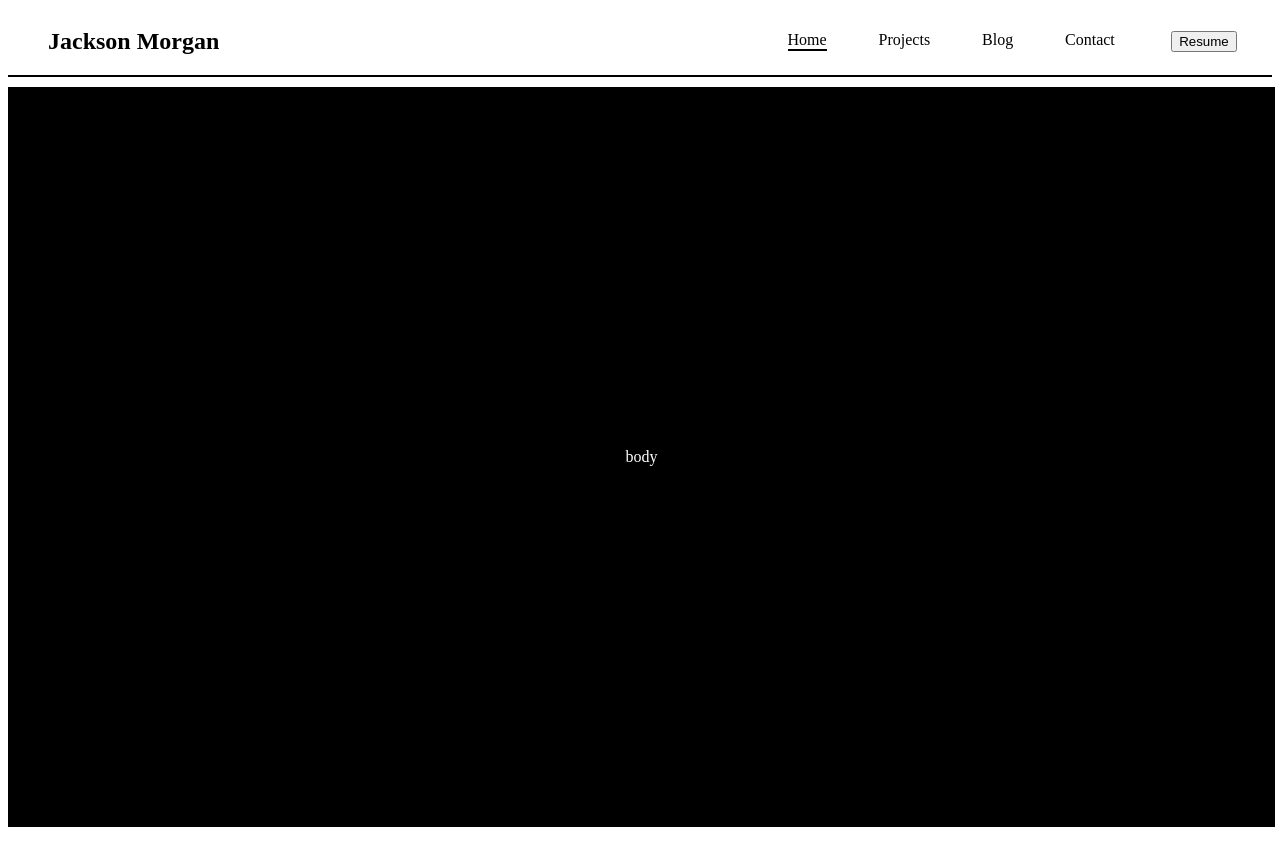
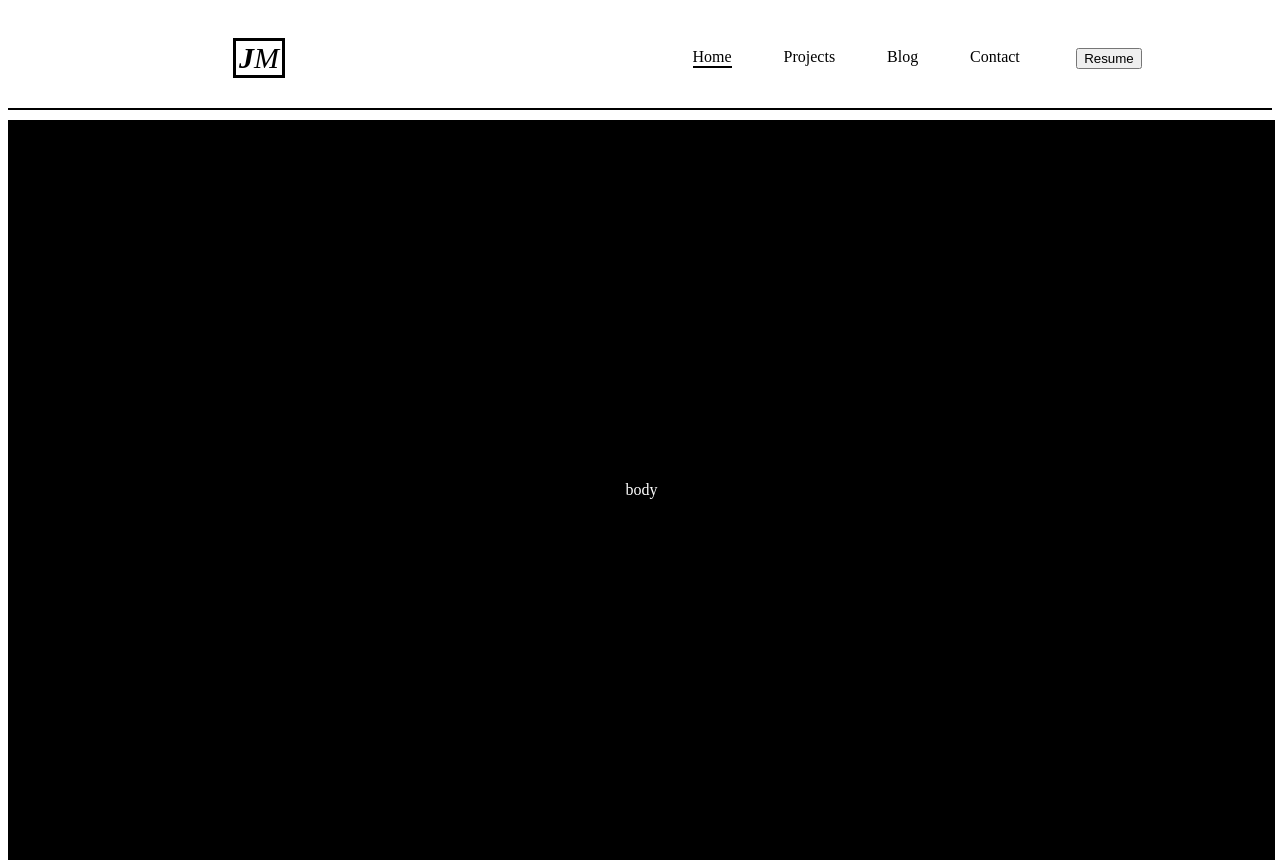
Before and after one commit to jackismoe/site-frontend, a React (Create React App) app: page / in a window 1280 px wide. Before the commit the page ends 827 px from the top, so only its background shows below. Built offline with nearby package versions, Linux system fonts and the light colour scheme.

Commit message:
finish header styling for real and add new font

```diff
--- a/src/Blog.jsx
+++ b/src/Blog.jsx
@@ -2,6 +2,6 @@ import React from 'react'
 
 export default function Blog() {
   return(
-    <div class='not-clicked'>Blog</div>
+    <div class='blog'>Blog</div>
   )
 }
--- a/src/Contact.jsx
+++ b/src/Contact.jsx
@@ -2,6 +2,6 @@ import React from 'react'
 
 export default function Contact() {
   return(
-    <div class='not-clicked'>contact</div>
+    <div class='contact'>contact</div>
   )
 }
--- a/src/Header.jsx
+++ b/src/Header.jsx
@@ -38,7 +38,14 @@ export default class Header extends React.Component {
     return(
       <div className='header'>
         <div class='name'>
-          <h2>Jackson Morgan</h2>
+          <p class='name-name'>
+            <em>
+              <strong>
+                <span class='first'>J</span>
+              </strong>
+                <span class='last'>M</span>
+            </em>
+          </p>
         </div>
         <div class='extras'>
           <div class='list'>
--- a/src/Projects.jsx
+++ b/src/Projects.jsx
@@ -2,6 +2,6 @@ import React from 'react'
 
 export default function Projects() {
   return(
-    <div class='not-clicked'>projects</div>
+    <div class='projects'>projects</div>
   )
 }
--- a/src/index.css
+++ b/src/index.css
@@ -1,3 +1,10 @@
+@font-face {
+  font-family: 'Glacial Indifference';
+  src: url('./fonts/GlacialIndifference.otf') format('otf')
+}
+#root {
+  font-family: Glacial Indifference;
+}
 .header {
   position: relative;
   width: 100%;
@@ -6,7 +13,7 @@
   align-items: center;
   border-bottom: 2px solid black;
 }
-.body {
+.body, .blog, .projects, .contact {
   position: absolute;
   background-color: black;
   color: white;
@@ -18,7 +25,7 @@
   margin: 10px 0px 10px 0px
 }
 .extras {
-  margin-right: 20px;
+  margin-right: 115px;
   width: 40%;
   background-color: white;
   color: black;
@@ -36,8 +43,18 @@ a, button {
   cursor: pointer;
 }
 .name {
-  margin-left: 40px;
+  margin-left: 225px;
 }
 .clicked {
   border-bottom: 2px solid black;
 }
+.name-name {
+  font-size: 30px;
+  border: 3px solid black;
+}
+.first {
+  margin-left: 3px;
+}
+.last {
+  margin-right: 3px;
+}
```
Also changed, not shown: src/fonts/GlacialIndifference.otf (added).
